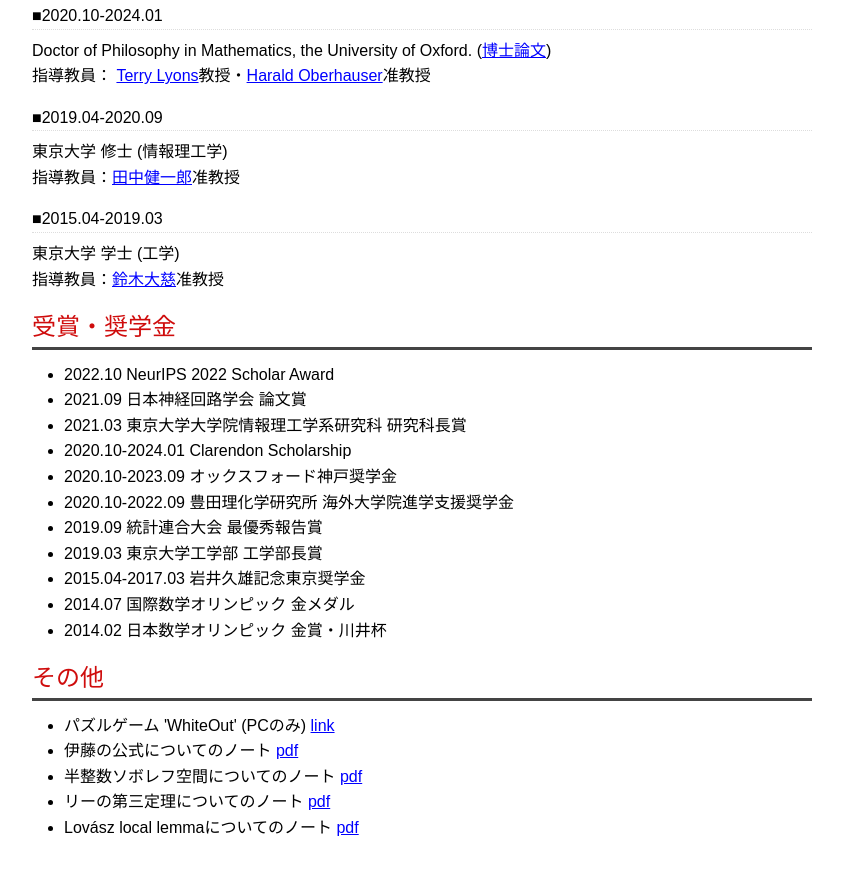
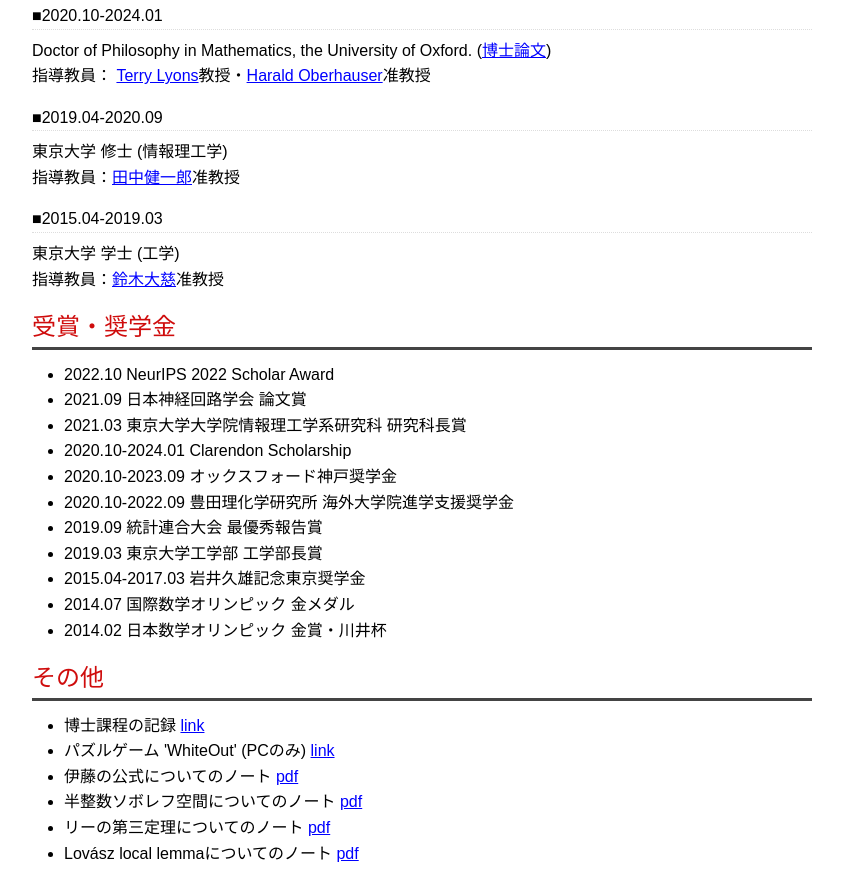
Before and after one commit to satoshi-hayakawa/satoshi-hayakawa.github.io, a plain HTML site: page index-ja.html in a window 1280 px wide. Shown: the part 4243-5125 px from the top of the page, without its empty margins (218-1061 px from the left). Before the commit the page ends 5100 px from the top, so only its background shows below. Drawn offline with Linux system fonts and the light colour scheme.

Commit message:
kakuyomu

```diff
--- a/index-ja.html
+++ b/index-ja.html
@@ -475,6 +475,10 @@
 		<h2>その他</h2>
 		<ul>
 			<li>
+				博士課程の記録
+				<a href="https://kakuyomu.jp/works/16818023212183401068">link</a>
+			</li>
+			<li>
 				パズルゲーム 'WhiteOut' (PCのみ)
 				<a href="WhiteOut/">link</a>
 			</li>
```
Also changed, not shown: index.html (+0 -4 lines).
